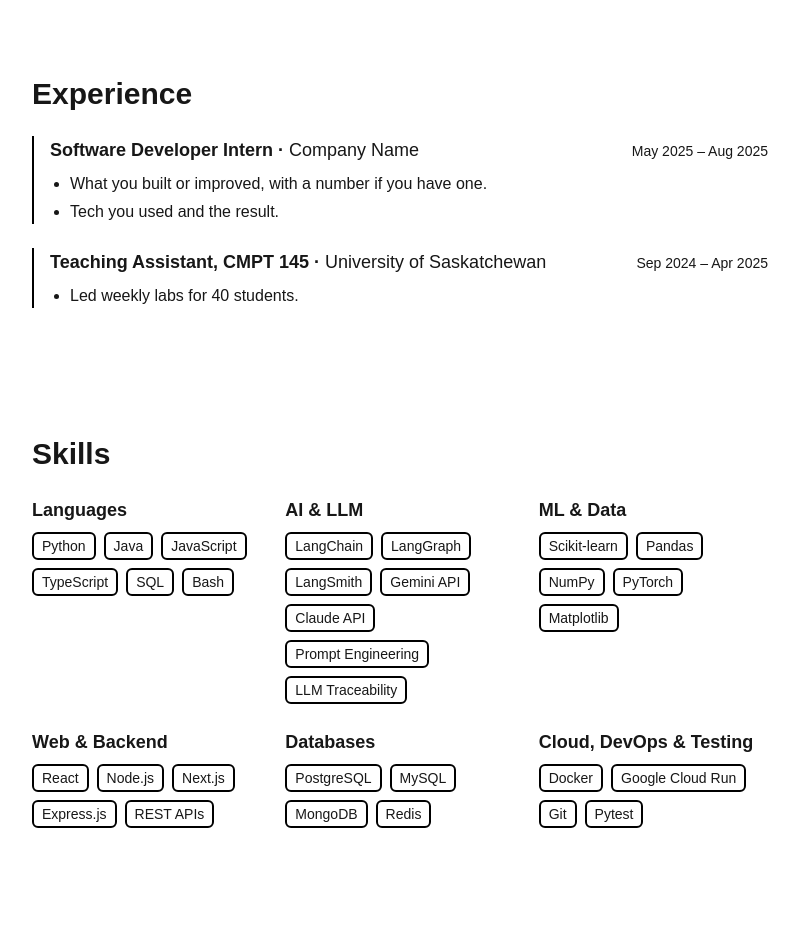
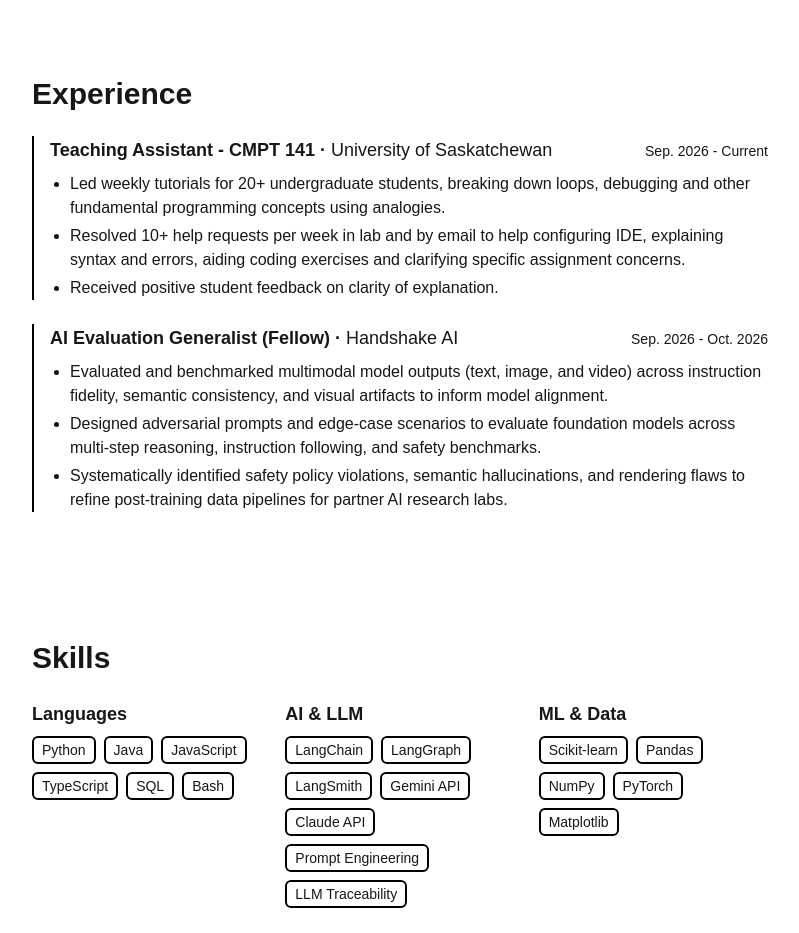
Before and after one commit to nhatle16/portfolio, a Next.js app: page / in a window 1280 px wide. Shown: the part 920-1853 px from the top of the page, without its empty margins (240-1039 px from the left). Built offline with nearby package versions, Linux system fonts and the light colour scheme.

Commit message:
fix: update experience with real experiences

```diff
--- a/src/components/Experience.tsx
+++ b/src/components/Experience.tsx
@@ -8,19 +8,24 @@ type Job = {
 
 const jobs: Job[] = [
   {
-    role: "Software Developer Intern",
-    org: "Company Name",
-    dates: "May 2025 – Aug 2025",
+    role: "Teaching Assistant - CMPT 141",
+    org: "University of Saskatchewan",
+    dates: "Sep. 2026 - Current",
     points: [
-      "What you built or improved, with a number if you have one.",
-      "Tech you used and the result.",
+      "Led weekly tutorials for 20+ undergraduate students, breaking down loops, debugging and other fundamental programming concepts using analogies.",
+      "Resolved 10+ help requests per week in lab and by email to help configuring IDE, explaining syntax and errors, aiding coding exercises and clarifying specific assignment concerns.",
+      "Received positive student feedback on clarity of explanation."
     ],
   },
   {
-    role: "Teaching Assistant, CMPT 145",
-    org: "University of Saskatchewan",
-    dates: "Sep 2024 – Apr 2025",
-    points: ["Led weekly labs for 40 students."],
+    role: "AI Evaluation Generalist (Fellow)",
+    org: "Handshake AI",
+    dates: "Sep. 2026 - Oct. 2026",
+    points: [
+        "Evaluated and benchmarked multimodal model outputs (text, image, and video) across instruction fidelity, semantic consistency, and visual artifacts to inform model alignment.",
+        "Designed adversarial prompts and edge-case scenarios to evaluate foundation models across multi-step reasoning, instruction following, and safety benchmarks.",
+        "Systematically identified safety policy violations, semantic hallucinations, and rendering flaws to refine post-training data pipelines for partner AI research labs."
+    ],
   },
 ];
 
```
